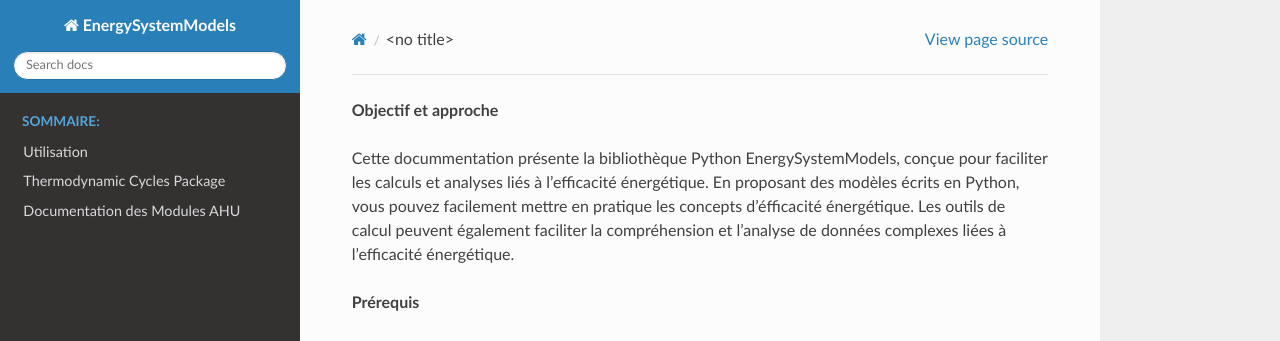
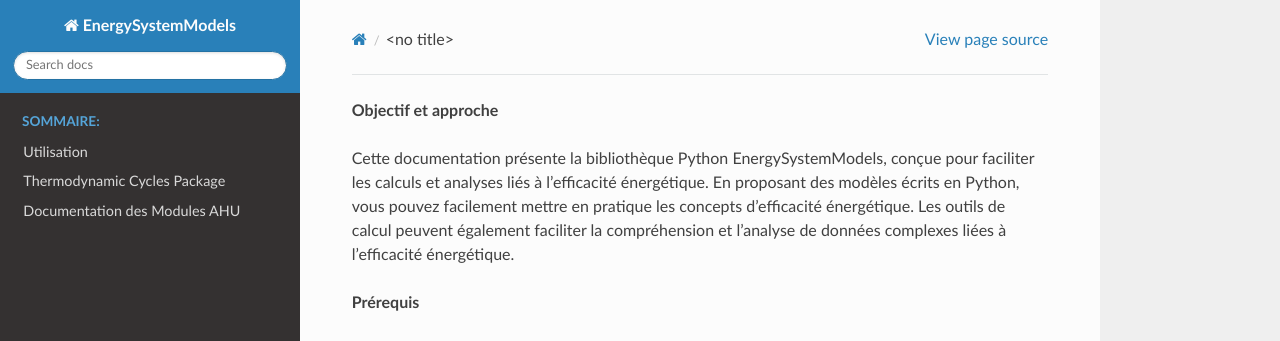
Before and after one commit to ZoheirHADID/EnergySystemModels-fr, a Sphinx documentation site: the page built from docs/source/index.rst, in a window 1280 px wide and 1188 px high. Shown: the top 341 px of the window. Built offline with Sphinx 7.4.7 and the Read the Docs theme 3.1.0, drawn with Linux system fonts in a browser that asks for light colours; pages that are not in the unit, such as notebooks, are missing from menus.

Commit message:
Prérequis

```diff
--- a/docs/source/index.rst
+++ b/docs/source/index.rst
@@ -1,7 +1,6 @@
-
 **Objectif et approche**
 
-Cette docummentation présente la bibliothèque Python EnergySystemModels, conçue pour faciliter les calculs et analyses liés à l’efficacité énergétique. En proposant des modèles écrits en Python, vous pouvez facilement mettre en pratique les concepts d'éfficacité énergétique. Les outils de calcul peuvent également faciliter la compréhension et l’analyse de données complexes liées à l’efficacité énergétique.
+Cette documentation présente la bibliothèque Python EnergySystemModels, conçue pour faciliter les calculs et analyses liés à l’efficacité énergétique. En proposant des modèles écrits en Python, vous pouvez facilement mettre en pratique les concepts d'efficacité énergétique. Les outils de calcul peuvent également faciliter la compréhension et l’analyse de données complexes liées à l’efficacité énergétique.
 
 **Prérequis**
 
```
